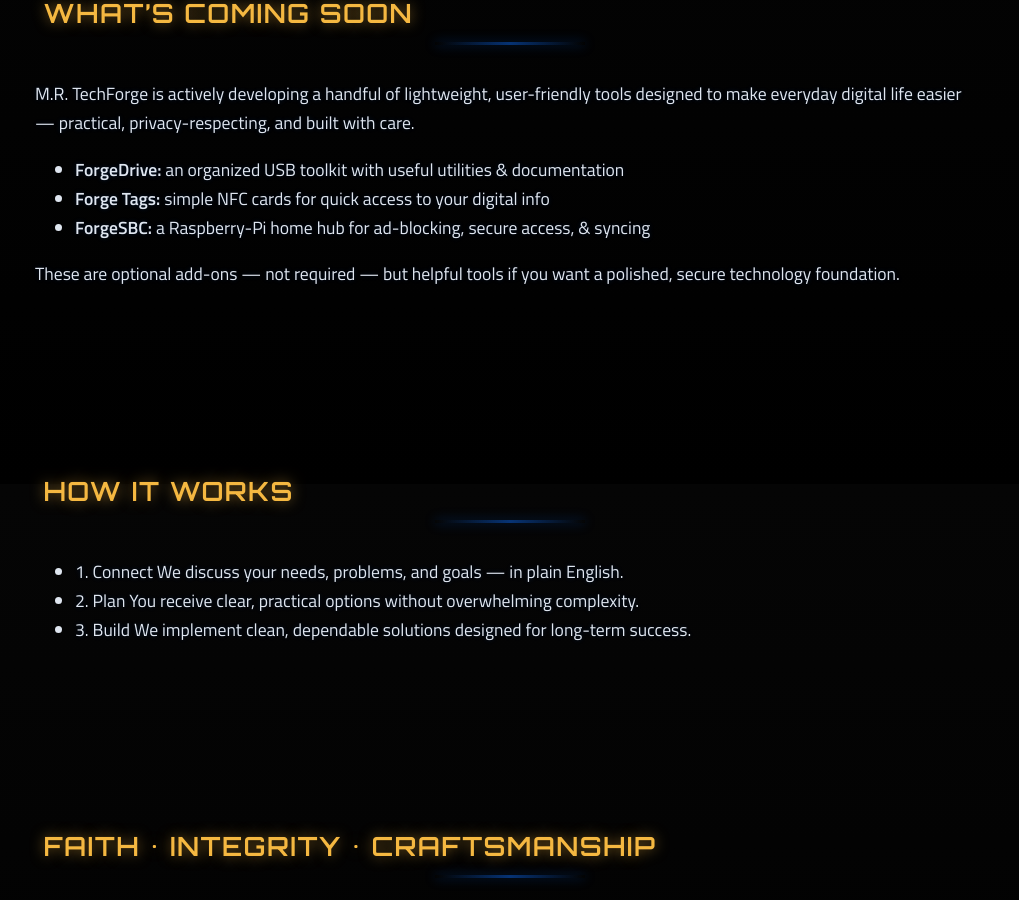
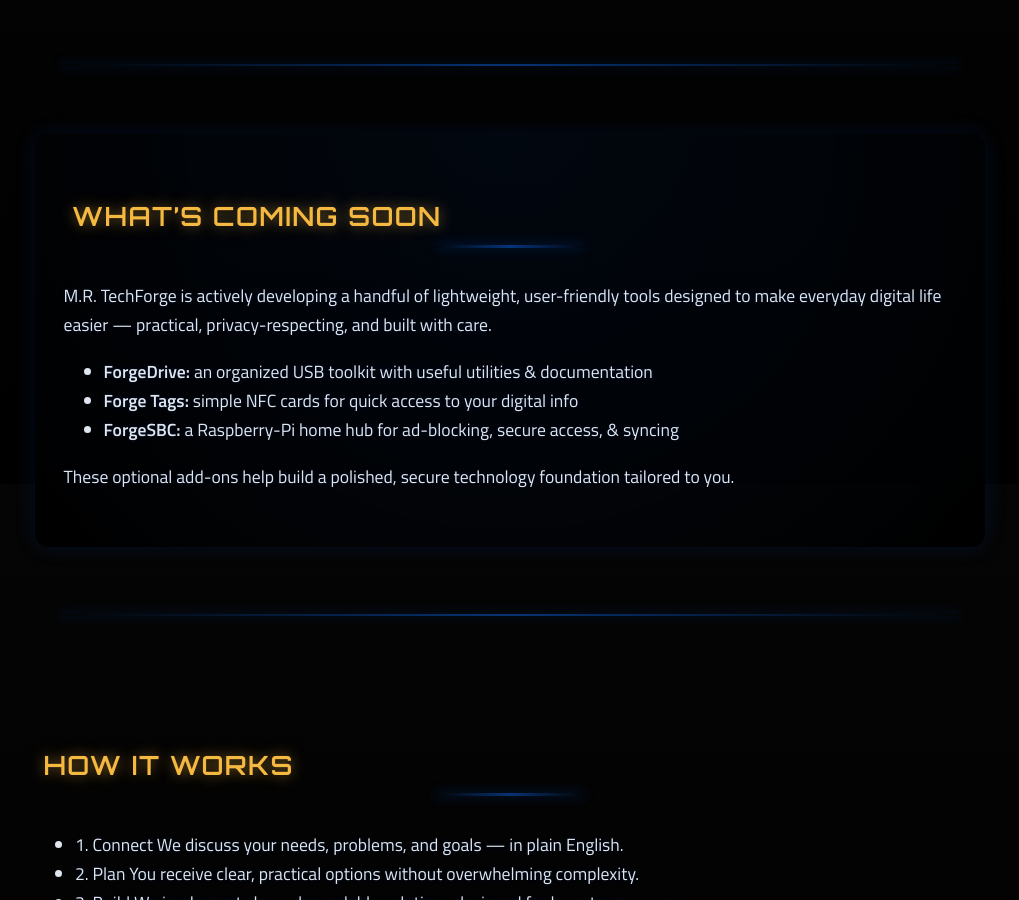
Before and after one commit to markisrt4/mrtechforge.github.io, a Jekyll site: the page built from index.md, in a window 1280 px wide and 900 px high, scrolled down 2216 px. Shown: the whole window, without its empty margins (130-1149 px from the left). Built offline with Jekyll 4.4.1, drawn with Linux system fonts in a browser that asks for light colours.

Commit message:
Update index.md

```diff
--- a/index.md
+++ b/index.md
@@ -46,8 +46,13 @@ class: home
 
   </section>
 
+
+  <!-- DIVIDER -->
+  <div class="forge-divider"></div>
+
+
   <!-- WHAT WE STAND FOR -->
-  <section class="home-pillars">
+  <section class="home-pillars alt-section">
     <h2>What We Stand For</h2>
 
     <div class="pillar-grid">
@@ -67,6 +72,11 @@ class: home
       </div>
     </div>
   </section>
+
+
+  <!-- DIVIDER -->
+  <div class="forge-divider"></div>
+
 
   <!-- WHO I HELP -->
   <section class="home-audience">
@@ -93,8 +103,13 @@ class: home
     </div>
   </section>
 
+
+  <!-- DIVIDER -->
+  <div class="forge-divider"></div>
+
+
   <!-- WHAT’S COMING SOON -->
-  <section class="home-products">
+  <section class="home-products alt-section">
     <h2>What’s Coming Soon</h2>
 
     <p>
@@ -109,9 +124,14 @@ class: home
     </ul>
 
     <p>
-      These are optional add-ons — not required — but helpful tools if you want a polished, secure technology foundation.
+      These optional add-ons help build a polished, secure technology foundation tailored to you.
     </p>
   </section>
+
+
+  <!-- DIVIDER -->
+  <div class="forge-divider"></div>
+
 
   <!-- HOW IT WORKS -->
   <section class="home-how">
@@ -135,15 +155,20 @@ class: home
     </ul>
   </section>
 
+
+  <!-- DIVIDER -->
+  <div class="forge-divider"></div>
+
+
   <!-- INTEGRITY SECTION -->
-  <section class="home-integrity">
+  <section class="home-integrity alt-section">
     <h2>Faith • Integrity • Craftsmanship</h2>
 
     <p>
       Every project is guided by a commitment to honest work, transparency,
-      and service rooted in faith-driven integrity.
-      Whether it’s a consultation or a full setup, you receive trustworthy help
-      backed by strong values and a desire to do right by people.
+      and service rooted in faith-driven integrity. Whether it’s a consultation
+      or a full setup, you receive trustworthy help backed by strong values
+      and a desire to do right by people.
     </p>
   </section>
 
```
